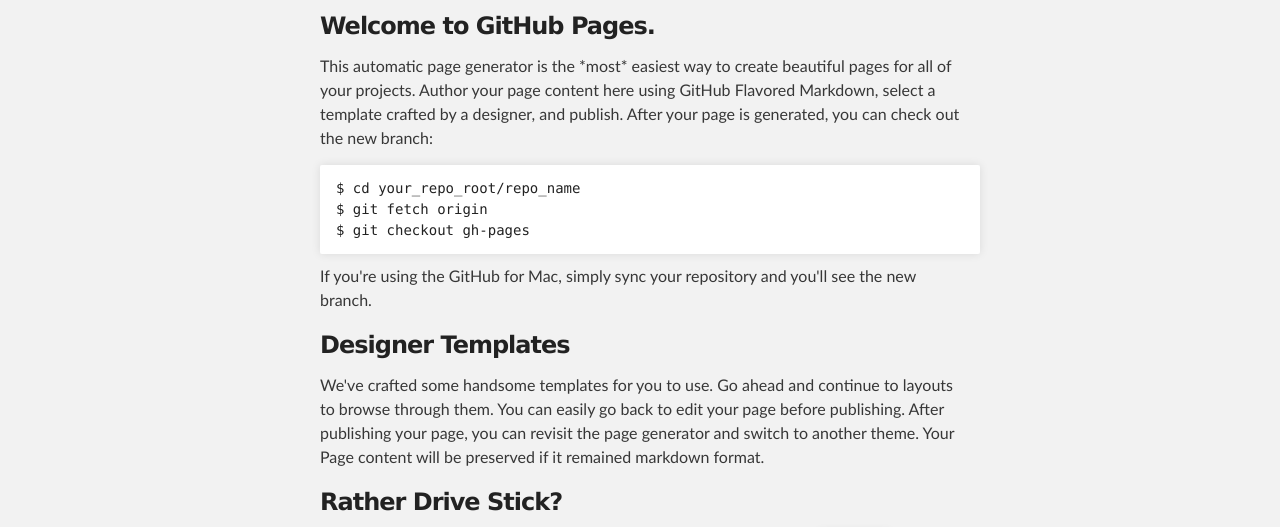
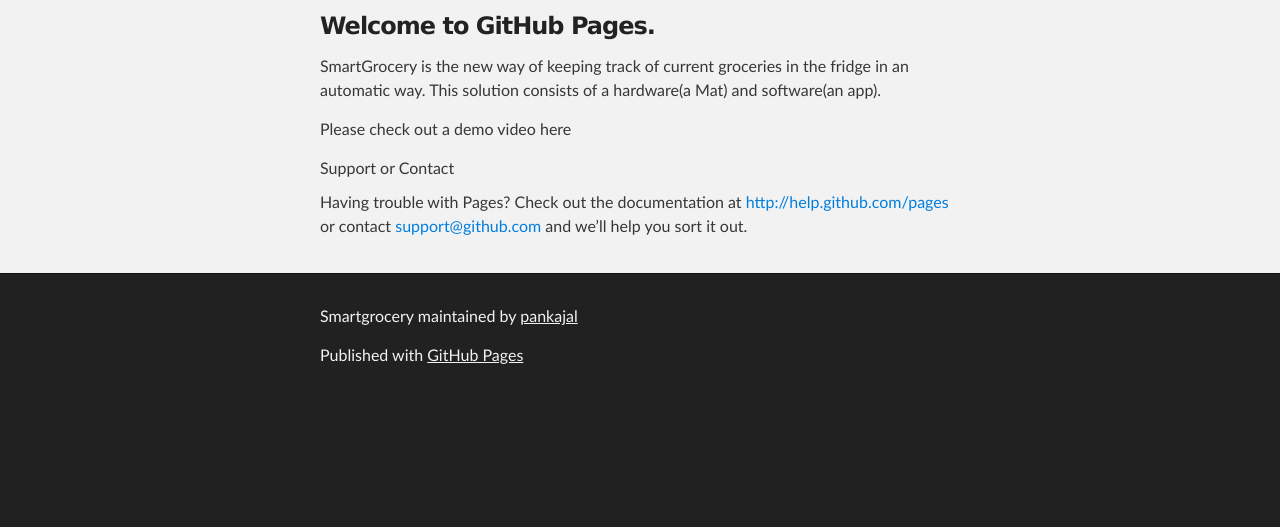
Before and after one commit to pankajal/smartgrocery, a plain HTML site: page index.html in a window 1280 px wide. Shown: the part 252-779 px from the top of the page. Drawn offline with Linux system fonts and the light colour scheme.

Commit message:
product info inserted
Mostly very basic introduction.. Needs to be further enhanced

```diff
--- a/index.html
+++ b/index.html
@@ -34,21 +34,17 @@
         <h3>
 <a name="welcome-to-github-pages" class="anchor" href="#welcome-to-github-pages"><span class="octicon octicon-link"></span></a>Welcome to GitHub Pages.</h3>
 
-<p>This automatic page generator is the *most* easiest way to create beautiful pages for all of your projects. Author your page content here using GitHub Flavored Markdown, select a template crafted by a designer, and publish. After your page is generated, you can check out the new branch:</p>
+<p>SmartGrocery is the new way of keeping track of current groceries in the fridge in an automatic way. This solution consists of a hardware(a Mat) and software(an app).</p>
 
-<pre><code>$ cd your_repo_root/repo_name
-$ git fetch origin
-$ git checkout gh-pages
-</code></pre>
+<p>Please check out a demo video here</p>
 
-<p>If you're using the GitHub for Mac, simply sync your repository and you'll see the new branch.</p>
-
-<h3>
+<!-- <h3>
 <a name="designer-templates" class="anchor" href="#designer-templates"><span class="octicon octicon-link"></span></a>Designer Templates</h3>
 
 <p>We've crafted some handsome templates for you to use. Go ahead and continue to layouts to browse through them. You can easily go back to edit your page before publishing. After publishing your page, you can revisit the page generator and switch to another theme. Your Page content will be preserved if it remained markdown format.</p>
 
 <h3>
+
 <a name="rather-drive-stick" class="anchor" href="#rather-drive-stick"><span class="octicon octicon-link"></span></a>Rather Drive Stick?</h3>
 
 <p>If you prefer to not use the automatic generator, push a branch named <code>gh-pages</code> to your repository to create a page manually. In addition to supporting regular HTML content, GitHub Pages support Jekyll, a simple, blog aware static site generator written by our own Tom Preston-Werner. Jekyll makes it easy to create site-wide headers and footers without having to copy them across every page. It also offers intelligent blog support and other advanced templating features.</p>
@@ -59,6 +55,7 @@ $ git checkout gh-pages
 <p>You can <a href="https://github.com/blog/821" class="user-mention">@mention</a> a GitHub username to generate a link to their profile. The resulting <code>&lt;a&gt;</code> element will link to the contributor's GitHub Profile. For example: In 2007, Chris Wanstrath (<a href="https://github.com/defunkt" class="user-mention">@defunkt</a>), PJ Hyett (<a href="https://github.com/pjhyett" class="user-mention">@pjhyett</a>), and Tom Preston-Werner (<a href="https://github.com/mojombo" class="user-mention">@mojombo</a>) founded GitHub.</p>
 
 <h3>
+ -->
 <a name="support-or-contact" class="anchor" href="#support-or-contact"><span class="octicon octicon-link"></span></a>Support or Contact</h3>
 
 <p>Having trouble with Pages? Check out the documentation at <a href="http://help.github.com/pages">http://help.github.com/pages</a> or contact <a href="mailto:support@github.com">support@github.com</a> and we’ll help you sort it out.</p>
```
